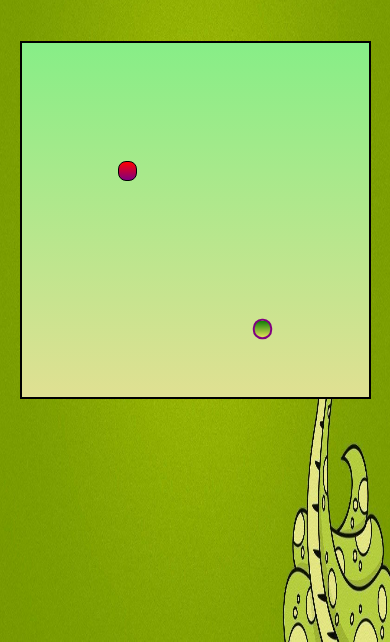
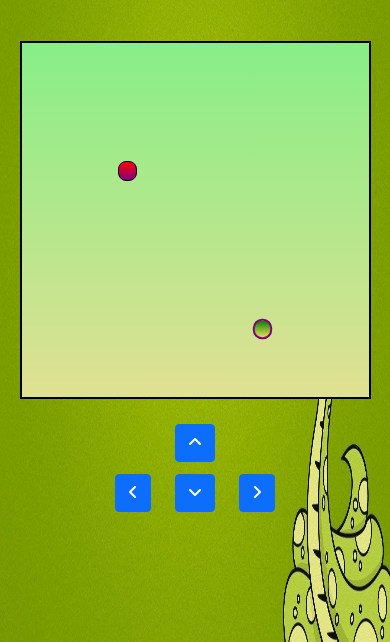
Before and after one commit to mehedi-hasan-shuvon/snake-game-project-Javascript, a plain HTML site: page index.html in a window 390 px wide. Shown: the part 202-844 px from the top of the page. Drawn offline with nearby package versions, Linux system fonts and the light colour scheme.

Commit message:
added mobile button

```diff
--- a/css/style.css
+++ b/css/style.css
@@ -71,3 +71,48 @@
     border: .25vmin solid white;
     border-radius: 12px;
 }
+
+#uparrow{
+    display: none;
+
+}
+#downarrow{
+    display: none;
+
+}
+#leftarrow{
+    display: none;
+
+}
+#rightarrow{
+    display: none;
+}
+
+
+/* for mobile device  */
+@media only screen and (max-width:688px){
+    #uparrow{
+        display: block;
+        position: absolute !important;
+        bottom: 180px;
+    }
+    #downarrow{
+        display: block;
+        position: absolute !important;
+        bottom: 130px;
+    }
+    #leftarrow{
+        display: block;
+        position: absolute !important;
+        bottom: 130px;
+        left: 115px;
+
+    }
+    #rightarrow{
+        display: block;
+        position: absolute !important;
+        bottom: 130px;
+
+        right: 115px;
+    }
+}
--- a/index.html
+++ b/index.html
@@ -9,6 +9,9 @@
 
     <!-- added custom css file  -->
     <link rel="stylesheet" href="css/style.css">
+
+    <!-- added font awsome kit  -->
+    <script src="https://kit.fontawesome.com/8df60ef516.js" crossorigin="anonymous"></script>
 
     <!-- added bootstarp cdn  -->
     <link href="https://cdn.jsdelivr.net/npm/bootstrap@5.1.3/dist/css/bootstrap.min.css" rel="stylesheet"
@@ -29,7 +32,14 @@
             <div id="board">
 
             </div>
-
+            <button onclick="up()" class="btn btn-primary " id="uparrow"><i
+                    class="fa fa-solid fa-angle-up"></i></button>
+            <button onclick="down()" class="btn btn-primary" id="downarrow"><i
+                    class="fa fa-solid fa-angle-down"></i></button>
+            <button onclick="left()" class="btn btn-primary" id="leftarrow"><i
+                    class="fa fa-solid fa-angle-left"></i></button>
+            <button onclick="right()" class="btn btn-primary" id="rightarrow"><i
+                    class="fa fa-solid fa-angle-right"></i></button>
         </div>
 
     </main>
--- a/js/app.js
+++ b/js/app.js
@@ -9,6 +9,7 @@ const moveSound = new Audio('music/move.mp3');
 const musicSound = new Audio('music/music.mp3');
 
 const highScore = document.getElementById('high-score-value');
+
 
 let score = 0;
 
@@ -209,4 +210,38 @@ window.addEventListener('keydown', function (e) {
         default:
             break;
     }
+
+
+
+
 });
+
+//for mobile device
+function up() {
+    musicSound.play();
+    moveSound.play();
+    console.log("ArrowUP pressed");
+    inputDir.x = 0;
+    inputDir.y = -1;
+}
+function down() {
+    musicSound.play();
+    moveSound.play();
+    console.log("ArrowDown pressed");
+    inputDir.x = 0;
+    inputDir.y = 1;
+}
+function left() {
+    musicSound.play();
+    moveSound.play();
+    console.log("ArrowLeft pressed");
+    inputDir.x = -1;
+    inputDir.y = 0;
+}
+function right() {
+    musicSound.play();
+    moveSound.play();
+    console.log("ArrowRight pressed");
+    inputDir.x = 1;
+    inputDir.y = 0;
+}
```
